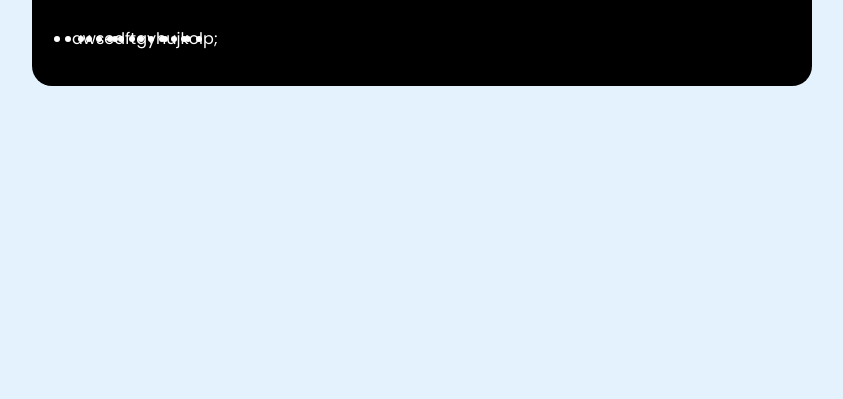
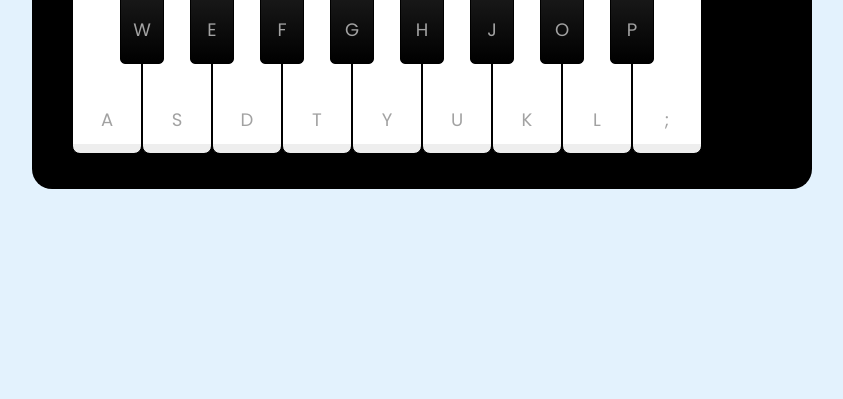
Before and after one commit to Pira4Ever/js-virtual-music-keyboard, a plain HTML site: page index.html in a window 1280 px wide. Shown: the part 401-800 px from the top of the page, without its empty margins (218-1061 px from the left). Drawn offline with Linux system fonts and the light colour scheme.

Commit message:
feat: added style to piano keys
Signed-off-by: Octavio Piratininga <59701790+Pira4Ever@users.noreply.github.com>

```diff
--- a/src/styles/main.css
+++ b/src/styles/main.css
@@ -72,3 +72,48 @@ header .column span {
   display: flex;
   margin-top: 40px;
 }
+
+.piano-keys .key {
+  cursor: pointer;
+  user-select: none;
+  list-style: none;
+  color: #a2a2a2;
+  position: relative;
+  text-transform: uppercase;
+}
+
+.piano-keys .white {
+  width: 70px;
+  height: 230px;
+  border: 1px solid #000;
+  border-radius: 8px;
+  background: linear-gradient(#fff 96%, #eee 4%)
+}
+
+.piano-keys .black {
+  width: 44px;
+  height: 140px;
+  z-index: 2;
+  margin: 0 -22px 0 -22px;
+  border: 1px solid #000;
+  border-radius: 0 0 5px 5px;
+  background: linear-gradient(#333, #000)
+}
+
+.piano-keys span {
+  position: absolute;
+  bottom: 20px;
+  width: 100%;
+  text-align: center;
+  font-size: 1.13rem;
+}
+
+.piano-keys .white:active {
+  box-shadow: inset -5px 5px 20px rgba(0, 0, 0, 0.2);
+  background: linear-gradient(to bottom #fff 0%, #eee 100%);
+}
+
+.piano-keys .black:active {
+  box-shadow: inset -5px 5px 10px rgba(255, 255, 255, 0.1);
+  background: linear-gradient(to bottom #000, #434343);
+}
```
